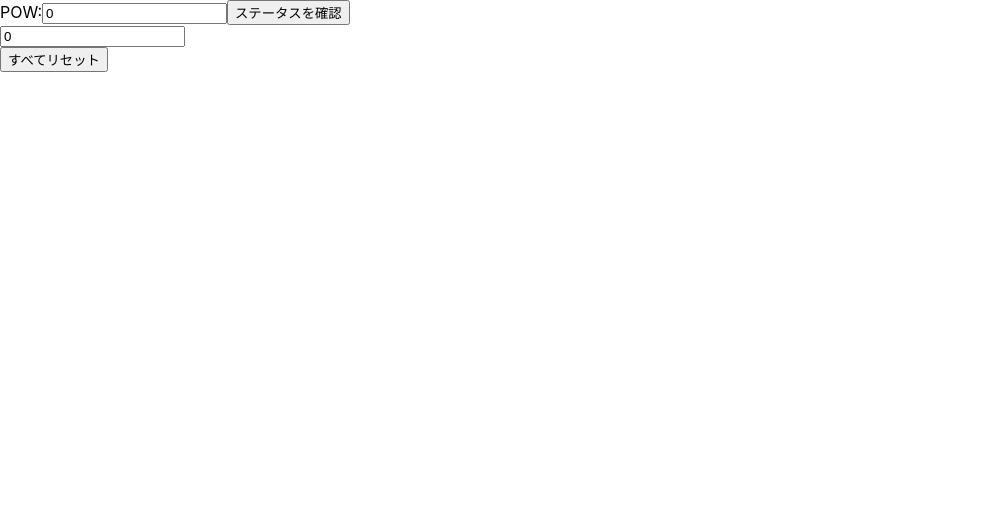
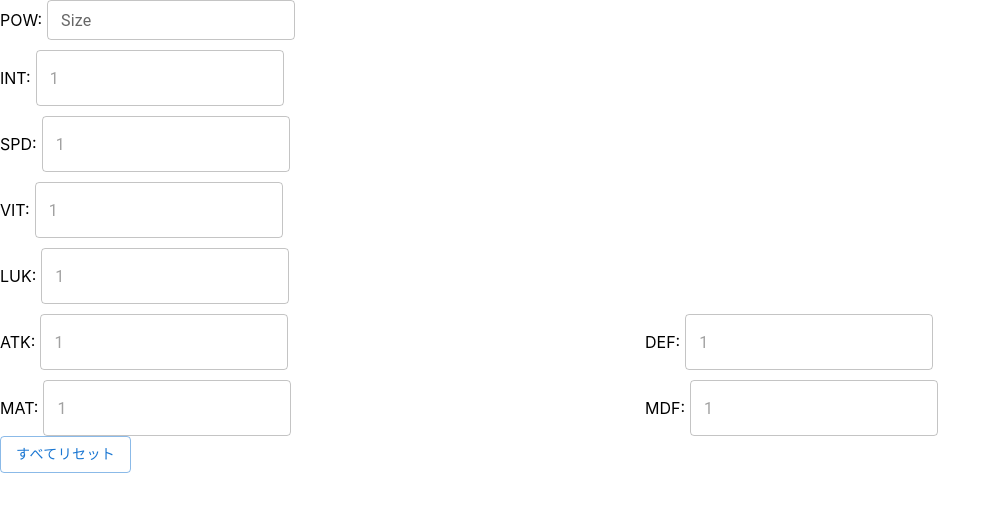
Before and after one commit to wagowa5/chococalc-front, a React (Create React App) app: page / in a window 1280 px wide. Shown: the top 512 px of the page, without its empty margins (0-1001 px from the left). Built offline with nearby package versions, Linux system fonts and the light colour scheme.

Commit message:
ステ振り入力欄作成

```diff
--- a/src/App.tsx
+++ b/src/App.tsx
@@ -1,6 +1,8 @@
 import React, { useState } from 'react';
 import './App.css';
-import StatusInput from './StatusInput';
+import CharacterArea from './characterArea/CharacterArea';
+
+import { Button } from "@mui/material";
 
 function App() {
   const [stats, setStats] = useState({
@@ -22,22 +24,12 @@ function App() {
 
   return (
     <div className="app">
-      <StatusInput></StatusInput>
+      <CharacterArea />
 
 
-      <div className="pow">
-        <input
-          type="number"
-          name="inputPow"
-          value={stats.pow}
-          onChange={handleInputChange}
-          className="input-pow"
-        />
-        {/* 他の入力フィールドも同様に */}
-      </div>
-      <button onClick={handleSubmit} className="all-reset">
+      <Button variant='outlined' onClick={handleSubmit} className="all-reset">
         すべてリセット
-      </button>
+      </Button>
       {/* 他のボタンも同様に */}
     </div>
   );
--- /dev/null
+++ b/src/characterArea/CharacterArea.css
@@ -0,0 +1,45 @@
+/* CharacterArea.css */
+.detailStatusGrid {
+    display: grid;
+    grid-template-columns: 1fr 1fr; /* 2 columns defined */
+    gap: 10px; /* Space between grid items */
+    margin-bottom: 20px; /* Space below the grid container */
+}
+
+.character-container {
+    display: flex;
+    flex-direction: column;
+}
+
+.status-row {
+    display: flex;
+    align-items: center;
+    margin-bottom: 10px;
+    height: auto;
+}
+
+.status-row label {
+    margin-right: 5px;
+    white-space: nowrap;
+}
+
+.status-grid {
+    display: grid;
+    grid-template-columns: repeat(2, 1fr); /* 2 columns of equal width */
+    gap: 10px;
+}
+
+.status-cell {
+    display: flex;
+    align-items: center;
+}
+
+.status-cell label {
+    margin-right: 5px;
+    white-space: nowrap;
+}
+
+/* General styles for TextField that can be adjusted as needed */
+.MuiTextField-root {
+    /* width: 100%; */ /* Adjust width as needed */
+}
--- /dev/null
+++ b/src/characterArea/CharacterArea.tsx
@@ -0,0 +1,94 @@
+import React, { useState } from 'react';
+import { CharacterStatus } from '../interface/Status';
+import './CharacterArea.css';
+
+import { TextField } from "@mui/material";
+
+const CharacterArea = () => {
+    // Status型のオブジェクトを初期化
+    const initialStatus = {
+        pow: 0,
+        int: 0,
+        spd: 0,
+        vit: 0,
+        luk: 0,
+        atk: 0,
+        def: 0,
+        mat: 0,
+        mdf: 0,
+    };
+
+    // CharacterStatusのインスタンスをuseStateで初期化
+    const [inputCharacterStatus, setInputCharacterStatus] = useState<CharacterStatus>(new CharacterStatus(initialStatus));
+
+    const handleInputChange = (event: React.ChangeEvent<HTMLInputElement>) => {
+        const { value, name } = event.target;
+        // statusプロパティを更新する
+        setInputCharacterStatus(prevStatus => new CharacterStatus({ ...prevStatus.status, [name]: Number(value) }));
+    }
+
+    // このコードをCSSファイルに移動することもできます
+    const gridStyle = {
+        display: 'grid',
+        gridTemplateColumns: '1fr 1fr', // 2つのカラムを定義
+        gap: '10px', // グリッドアイテム間のスペース
+        marginBottom: '20px', // グリッドコンテナの下のスペース
+    };
+
+    return (
+        <>
+            <div className="character-container">
+            <div className="status-row">
+                <label htmlFor="pow">POW:</label>
+                <TextField
+                    label="Size"
+                    id="outlined-size-small"
+                    defaultValue="Small"
+                    size="small"
+                    type="number"
+                    name="pow"
+                    placeholder='157'
+                    onChange={handleInputChange}
+                />
+            </div>
+            <div className="status-row">
+                <label htmlFor="int">INT:</label>
+                <TextField type="number" name="int" onChange={handleInputChange} placeholder='1' />
+            </div>
+            <div className="status-row">
+                <label htmlFor="spd">SPD:</label>
+                <TextField type="number" name="spd" onChange={handleInputChange} placeholder='1' />
+            </div>
+            <div className="status-row">
+                <label htmlFor="vit">VIT:</label>
+                <TextField type="number" name="vit" onChange={handleInputChange} placeholder='1' />
+            </div>
+            <div className="status-row">
+                <label htmlFor="luk">LUK:</label>
+                <TextField type="number" name="luk" onChange={handleInputChange} placeholder='1' />
+            </div>
+
+            <div className="status-grid">
+                <div className="status-cell">
+                    <label htmlFor="atk">ATK:</label>
+                    <TextField type="number" name="atk" onChange={handleInputChange} placeholder='1' />
+                </div>
+                <div className="status-cell">
+                    <label htmlFor="def">DEF:</label>
+                    <TextField type="number" name="def" onChange={handleInputChange} placeholder='1' />
+                </div>
+                <div className="status-cell">
+                    <label htmlFor="mat">MAT:</label>
+                    <TextField type="number" name="mat" onChange={handleInputChange} placeholder='1' />
+                </div>
+                <div className="status-cell">
+                    <label htmlFor="mdf">MDF:</label>
+                    <TextField variant='outlined' type="number" name="mdf" onChange={handleInputChange} placeholder='1' />
+                </div>
+            </div>
+        </div>
+        </>
+    );
+};
+
+export default CharacterArea;
--- /dev/null
+++ b/src/interface/Status.tsx
@@ -0,0 +1,80 @@
+import React, { useState } from 'react';
+
+// ステータスの型定義
+interface Status {
+    pow: number;
+    int: number;
+    vit: number;
+    spd: number;
+    luk: number;
+    atk: number;
+    def: number;
+    mat: number;
+    mdf: number;
+}
+
+/**
+ * キャラクターのステータスを管理するクラス
+ */
+class CharacterStatus {
+    constructor(public status: Status) {}
+}
+
+/**
+ * カードのステータスを管理するクラス
+ */
+class CardStatus {
+    constructor(public status: Status) {}
+}
+
+/**
+ * 入力用のステータスを管理するクラス
+ */
+class InputStatus {
+    constructor(public status: Status) {}
+}
+
+/**
+ * ビタのステータスを管理するクラス
+ */
+class VitaStatus {
+    constructor(public status: Status) {}
+}
+
+/**
+ * 巻物のステータスを管理するクラス
+ */
+class ScrollStatus {
+    constructor(public status: Status) {}
+}
+
+/**
+ * 缶・シールのステータスを管理するクラス
+ */
+class CanStatus {
+    constructor(public status: Status) {}
+}
+
+/**
+ * 特殊スキルのステータスを管理するクラス
+ */
+class SpecialSkillStatus {
+    constructor(public status: Status) {}
+}
+
+/**
+ * 表示用の合計ステータスを管理するクラス
+ */
+class TotalStatus {
+    constructor(public status: Status) {}
+}
+
+export {
+    CharacterStatus,
+    CardStatus,
+    VitaStatus,
+    ScrollStatus,
+    CanStatus,
+    SpecialSkillStatus,
+    TotalStatus,
+};
```
